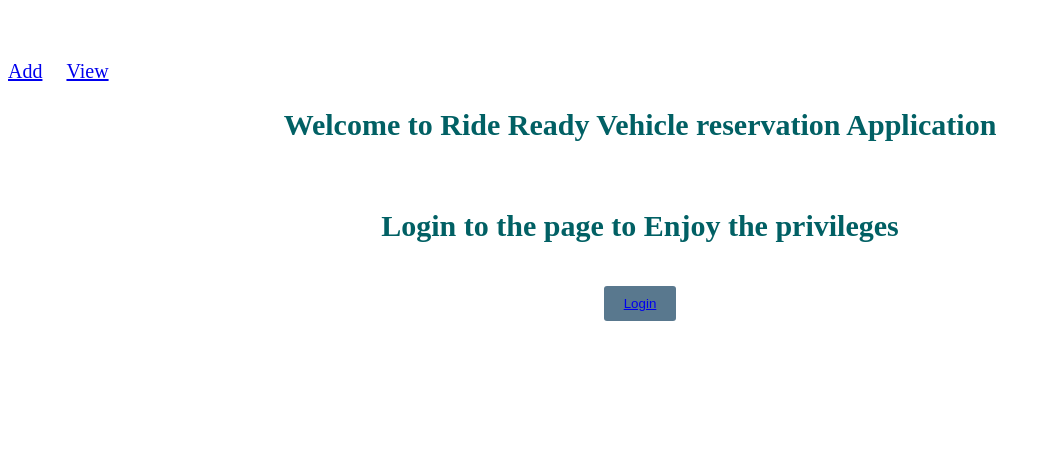
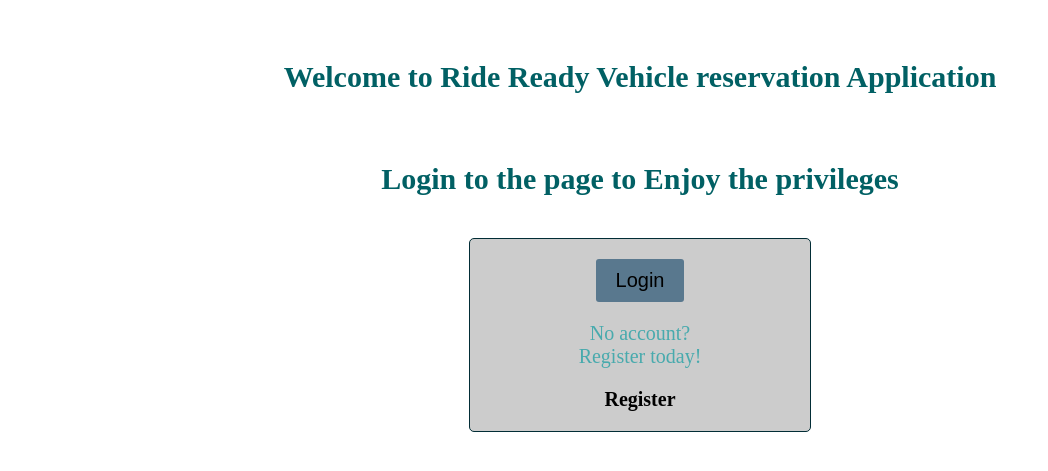
Before and after one commit to DineshikaSivapalaraja/Ride-Ready, a Java web app: page / in a window 1280 px wide. Shown: the part 133-604 px from the top of the page, without its empty margins (0-1048 px from the left). Run offline with Tomcat 11, a stand-in JSP engine, Linux system fonts and the light colour scheme.

Commit message:
implemented design and corrections

```diff
--- a/VehicleReservationApp - Ride Ready/Ride Ready - Vehicle Reservation App/src/main/java/com/web/database/DBConnection.java
+++ b/VehicleReservationApp - Ride Ready/Ride Ready - Vehicle Reservation App/src/main/java/com/web/database/DBConnection.java
@@ -4,7 +4,13 @@ package com.web.database;
 import java.sql.Connection;
 import java.sql.DriverManager;
 
+
 public class DBConnection {
+
+//	private static final String url="jdbc:mysql://172.187.178.153:3306/isec_assessment2";
+//	private static final String username="isec";
+//	private static final String password="EUHHaYAmtzbv";
+
 	public static Connection getCon() {
 		try {
 			// Load the JDBC driver
--- a/VehicleReservationApp - Ride Ready/Ride Ready - Vehicle Reservation App/src/main/webapp/WEB-INF/classes/application.properties
+++ b/VehicleReservationApp - Ride Ready/Ride Ready - Vehicle Reservation App/src/main/webapp/WEB-INF/classes/application.properties
@@ -14,3 +14,4 @@ oidc_tokenUrl=https://api.asgardeo.io/t/dineshiorg/oauth2/token
 oidc_userInfoUrl=https://api.asgardeo.io/t/dineshiorg/oauth2/userinfo
 oidc_logoutUrl=https://api.asgardeo.io/t/dineshiorg/oidc/logout
 oidc_introspectionUrl =https://api.asgardeo.io/t/dineshiorg/oauth2/introspect
+oidc_scope=openid address country email phone profile
--- a/VehicleReservationApp - Ride Ready/Ride Ready - Vehicle Reservation App/src/main/webapp/css/styles.css
+++ b/VehicleReservationApp - Ride Ready/Ride Ready - Vehicle Reservation App/src/main/webapp/css/styles.css
@@ -156,8 +156,8 @@ textarea {
     margin-right: 20px;
 }
 
-.nav li a , .home li a{
-    text-decoration: none; /* Remove underlines from links */
+.nav li a , .home li a, a{
+    text-decoration: none;
 
 }
 .nav li a {
@@ -186,7 +186,31 @@ textarea {
     cursor: pointer;
 }
 
-#alertC {
-	font-size: 20px;
-	color: red;
+#ind2 {
+	font-size: 15px;
+	color: #59788E;
 }
+
+.register{
+	color:#48AAAD;
+	font-size: 20px;;
+}
+
+#ind1{
+	font-size:20px;
+	color:black;
+}
+
+#ind2{
+	font-size:20px;
+	color:black;
+}
+
+#boX{
+    max-width: 300px;
+    margin: 0 auto;
+    padding: 20px;
+    border: 1px solid #022D36;
+    border-radius: 5px;
+    background-color: #ccc;
+}
--- a/VehicleReservationApp - Ride Ready/Ride Ready - Vehicle Reservation App/src/main/webapp/index.jsp
+++ b/VehicleReservationApp - Ride Ready/Ride Ready - Vehicle Reservation App/src/main/webapp/index.jsp
@@ -14,18 +14,17 @@
 	</div>
 
     <div>
-    <li class="nl"><a href="add-reservation.jsp">Add</a></li>
-    <li class="nl"><a href="view-records.jsp">View</a></li>
           <h2> Welcome to Ride Ready Vehicle reservation Application </h2>
           <br>
           <h2> Login to the page to Enjoy the privileges </h2>
           <br>
-          <div class="center">
-              <button class="login" style="text-align: center">
-                  <a href="https://api.asgardeo.io/t/dineshiorg/oauth2/authorize?scope=openid address country email phone profile&response_type=code&redirect_uri=http://localhost:8080/Ride_Ready_-_Vehicle_Reservation_App/oauthorize.jsp&client_id=bG3EtUSLDKifx3Hk3msCIAMIdH0a">
-                        Login
-                  </a>
+          <div class="center" id="boX">
+              <button class="login" style="text-align: center" >
+                  <a id="ind1" href="https://api.asgardeo.io/t/dineshiorg/oauth2/authorize?scope=openid address country email phone profile&response_type=code&redirect_uri=http://localhost:8080/Ride_Ready_-_Vehicle_Reservation_App/oauthorize.jsp&client_id=gYaBx1rA9Ss91g4xFww1bbmT394a">Login</a>
               </button>
+
+              <p class="register" >No account?<br>Register today!</p>
+              <a href="https://console.asgardeo.io/" style="text-align: center" id="ind2"><b>Register</b></a>
 
           </div>
      </div>
--- a/VehicleReservationApp - Ride Ready/Ride Ready - Vehicle Reservation App/src/main/webapp/view-records.jsp
+++ b/VehicleReservationApp - Ride Ready/Ride Ready - Vehicle Reservation App/src/main/webapp/view-records.jsp
@@ -85,7 +85,7 @@
 <%
      } else {
 %>
-     <p style="color: red; font-size: 30px;">No reservations.</p>
+     <p style="color: red; font-size: 30px; text-align: center;">No reservations.</p>
 <%
       }
     } catch (SQLException e) {
```
Also changed, not shown: VehicleReservationApp - Ride Ready/Ride Ready - Vehicle Reservation App/src/main/webapp/add-reservation.jsp (+12 -7 lines), VehicleReservationApp - Ride Ready/Ride Ready - Vehicle Reservation App/src/main/webapp/oauthorize.jsp (+4 -5 lines), VehicleReservationApp - Ride Ready/Ride Ready - Vehicle Reservation App/src/main/webapp/profile.jsp (+9 -8 lines), VehicleReservationApp - Ride Ready/Ride Ready - Vehicle Reservation App/src/main/java/com/web/database/DBConfig.java (line endings or trailing spaces), VehicleReservationApp - Ride Ready/Ride Ready - Vehicle Reservation App/src/main/webapp/add-reservation-process.jsp (line endings or trailing spaces).
